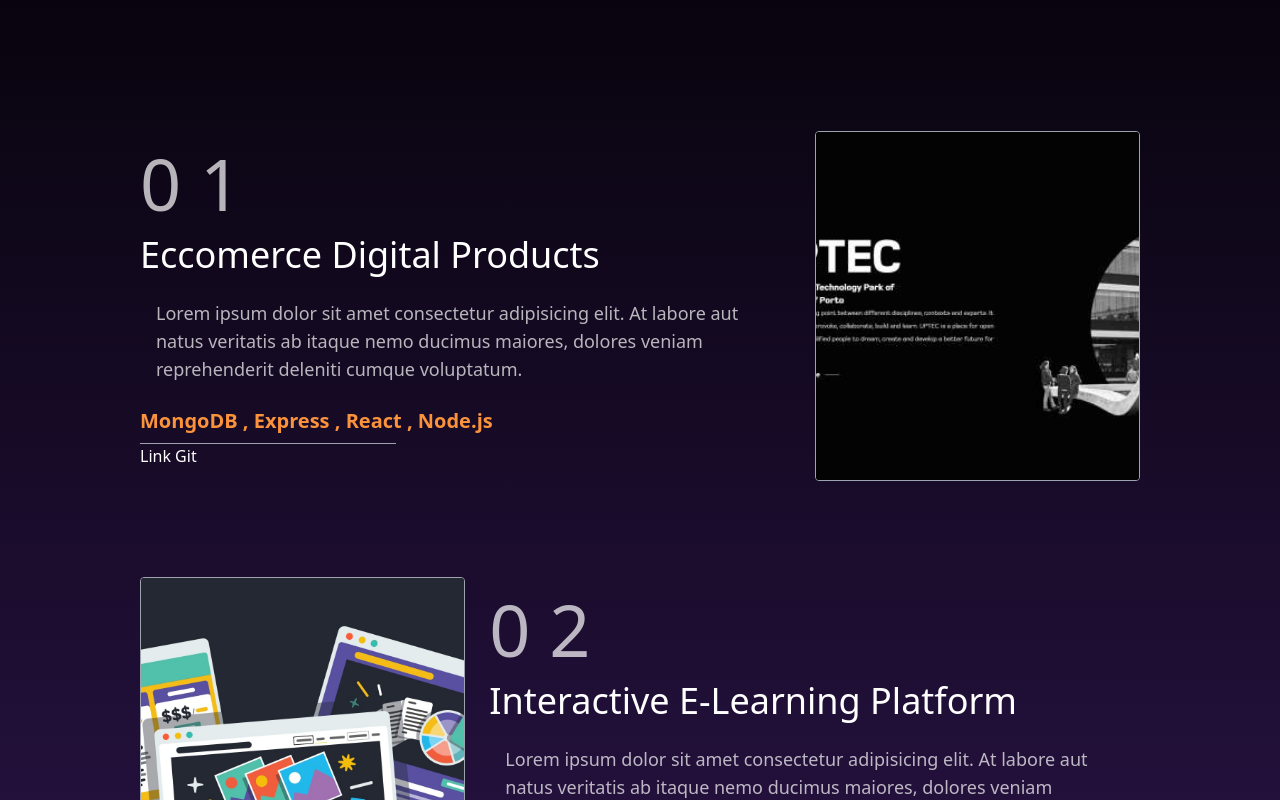
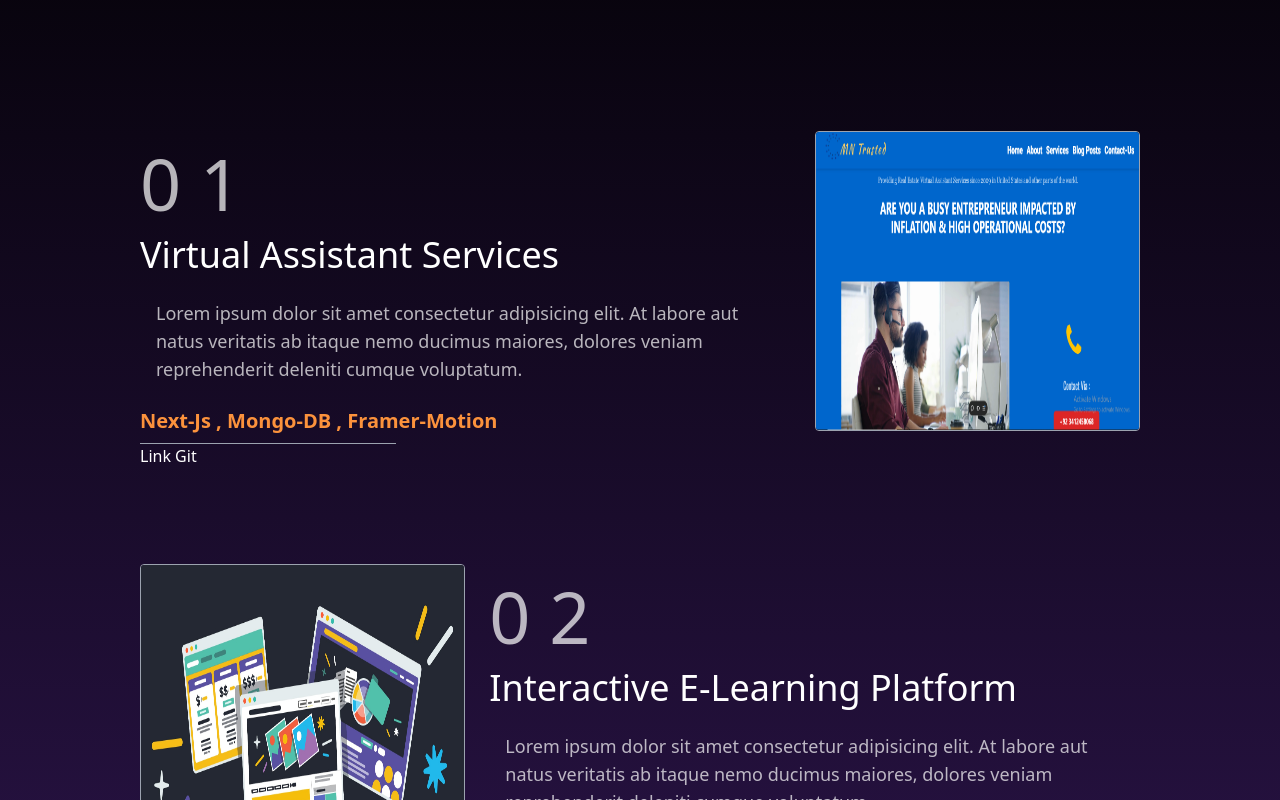
Before and after one commit to Adnankhan10s/Resume, a Next.js app: page / in a window 1280 px wide. Shown: the part 1800-2600 px from the top of the page. Built offline with nearby package versions, Linux system fonts and the light colour scheme.

Commit message:
add project

```diff
--- a/src/components/Portfolio.tsx
+++ b/src/components/Portfolio.tsx
@@ -3,15 +3,15 @@ import React from 'react';
 import Image from 'next/image';
 import { motion } from 'framer-motion';
 import project from '../assets/project.jpg';
-import project1 from '../assets/proj1.jpg';
+import project1 from '../assets/proj1.png';
 
 const projects= [
     {
-        title: "Eccomerce Digital Products",
+        title: "Virtual Assistant Services",
         desc : "Lorem ipsum dolor sit amet consectetur adipisicing elit. At labore aut natus veritatis ab itaque nemo ducimus maiores, dolores veniam reprehenderit deleniti cumque voluptatum.",
-        devstack : "MongoDB , Express , React , Node.js",
-        link : "#",
-        git : "#",
+        devstack : "Next-Js , Mongo-DB , Framer-Motion ",
+        link : "https://mn-trusted.vercel.app/",
+        git : "https://github.com/Adnankhan10s/MN-trusted",
         src: project1
     },
     {
@@ -62,8 +62,8 @@ const Portfolio = () => {
                             <a href={project.git}>Git</a>
 
                         </div>
-                        <div className='flex justify-center items-center'>
-                            <Image src={project.src} alt={project.title} className='h-[350px] w-[500px] object-cover border rounded border-gray-400' />
+                        <div className='flex justify-center items-center h-[300px] w-[500px] object-cover'>
+                            <Image width={600} height={300} src={project.src} alt={project.title} className='h-[300px] w-[500px] border rounded border-gray-400' />
                         </div>
 
                     </motion.div>
```
Also changed, not shown: src/assets/proj1.jpg (deleted), src/assets/proj1.png (added).
